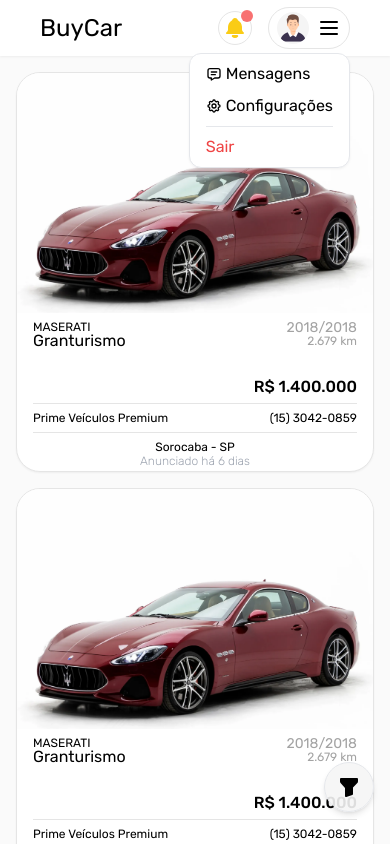
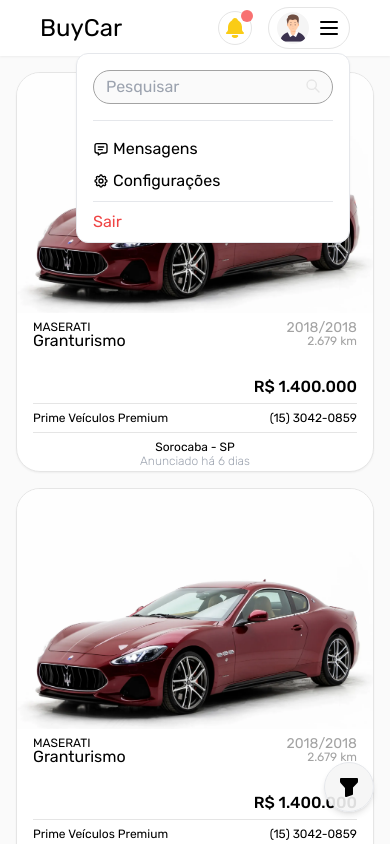
Before and after one commit to nortonglitz/buy-car, a Next.js app: page / in a window 390 px wide. Both pictures are taken after a click on the button 309 px from the left and 28 px from the top of the page. Built offline with nearby package versions, Linux system fonts and the light colour scheme.

Commit message:
feat: add search on mobile menu

```diff
--- a/components/topbar/user-bar/user-menu.tsx
+++ b/components/topbar/user-bar/user-menu.tsx
@@ -1,9 +1,10 @@
 "use client"
 
-import { useClickOutside } from "@/hooks"
+import { useClickOutside, useMediaQuery } from "@/hooks"
 import { useRef } from "react"
 import Link from "next/link"
-import { IconMessage, IconSettings, IconLogin, IconId } from "@tabler/icons-react"
+import { IconMessage, IconSettings, IconLogin, IconId, IconSearch } from "@tabler/icons-react"
+import { InputText } from "@/components/inputs/text"
 
 type UserMenuProps = {
     open?: boolean,
@@ -17,6 +18,8 @@
 
     const userMenuRef = useRef(null)
     const isLogged = true
+
+    const isMobile = useMediaQuery("", "lg")
 
     useClickOutside(() => {
         onClickOutside()
@@ -53,6 +56,12 @@
                     [&_svg]:w-[1rem]
                 "
             >
+                {isMobile &&
+                    <>
+                        <InputText placeholder="Pesquisar" className="min-w-60 mt-2" inputClassName="border-neutral-400" icon={IconSearch} iconPos="right" />
+                        <hr className="my-2" />
+                    </>
+                }
                 {isLogged ?
                     <>
                         <button>
```
